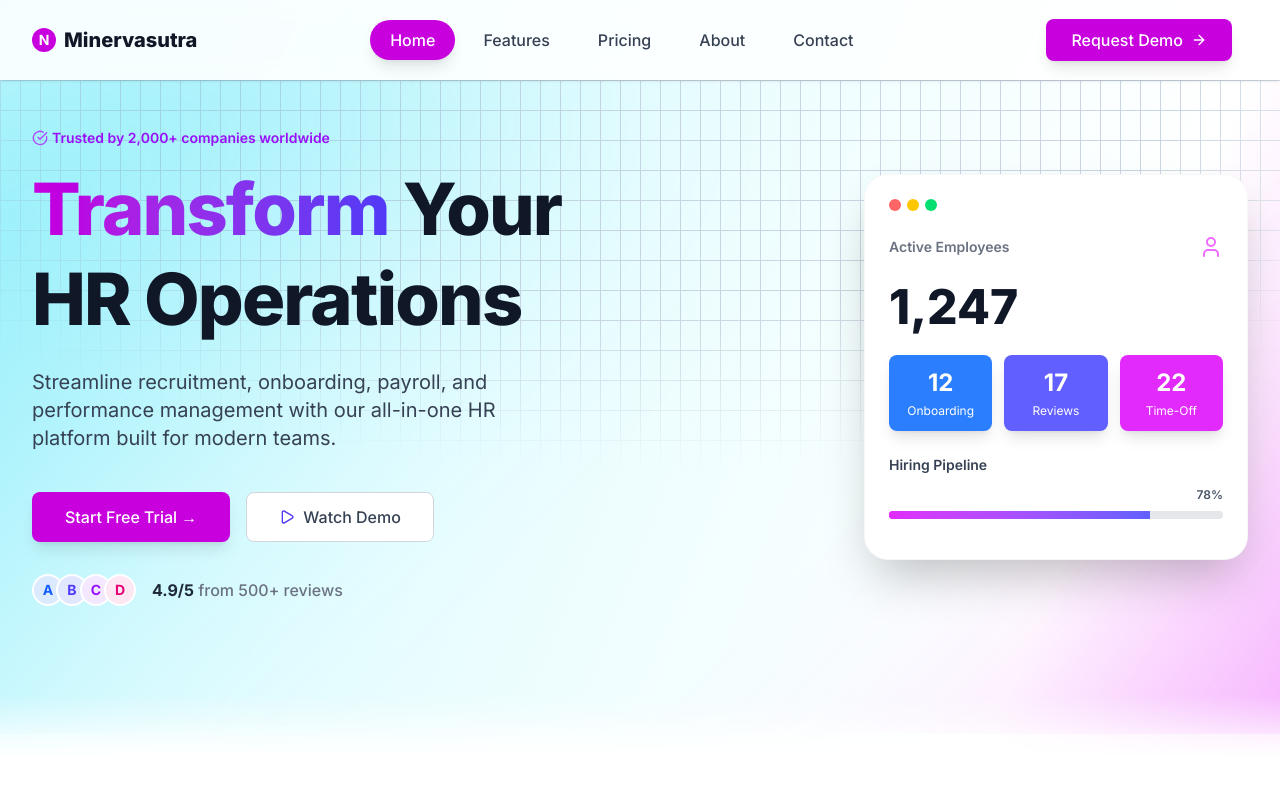
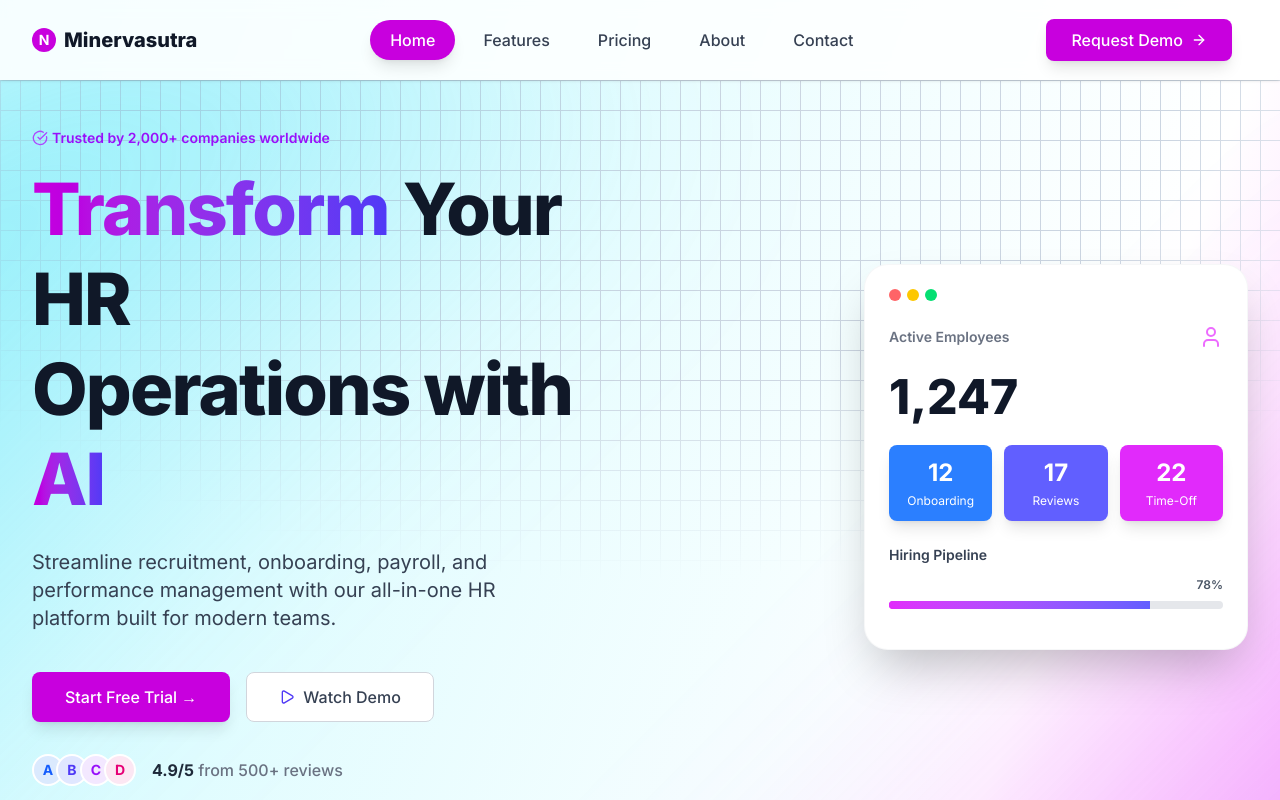
Before and after one commit to abhijitkayal/Minervasutra-web, a Next.js app: page / in a window 1280 px wide. Shown: the top 800 px of the page. Built offline with nearby package versions, Linux system fonts and the light colour scheme.

Commit message:
1st Update

```diff
--- a/src/components/HomePage.js
+++ b/src/components/HomePage.js
@@ -331,7 +331,10 @@ export default function HomePageComponent() {
                                 <span className="bg-clip-text text-transparent bg-gradient-to-r from-fuchsia-600 to-indigo-600">
                                     Transform
                                 </span>{' '}
-                                Your HR Operations
+                                Your HR <br /> Operations with{' '}
+                                <span className="bg-clip-text text-transparent bg-gradient-to-r from-fuchsia-600 to-indigo-600">
+                                    AI
+                                </span>
                             </h1>
                             <p className="mt-6 text-xl text-gray-700 max-w-lg">
                                 Streamline recruitment, onboarding, payroll, and performance management with our all-in-one HR platform built for modern teams.
```
